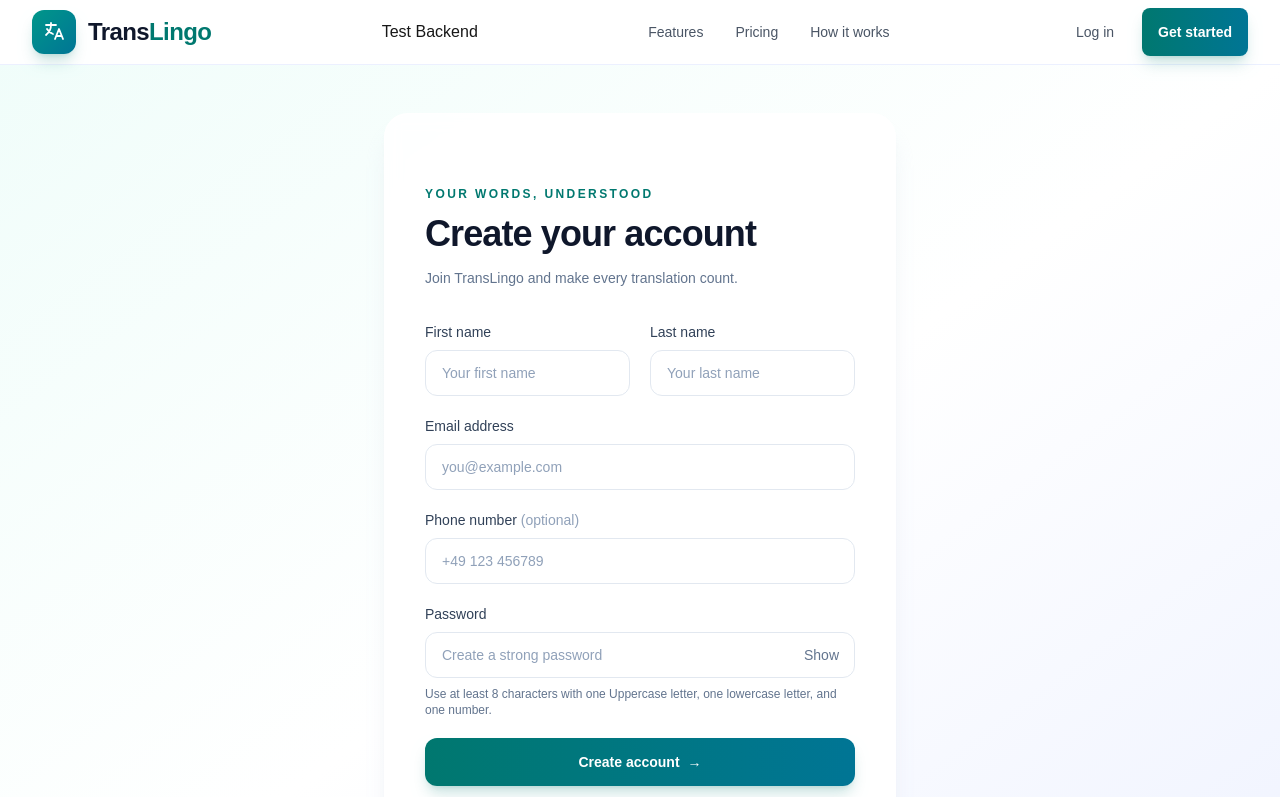
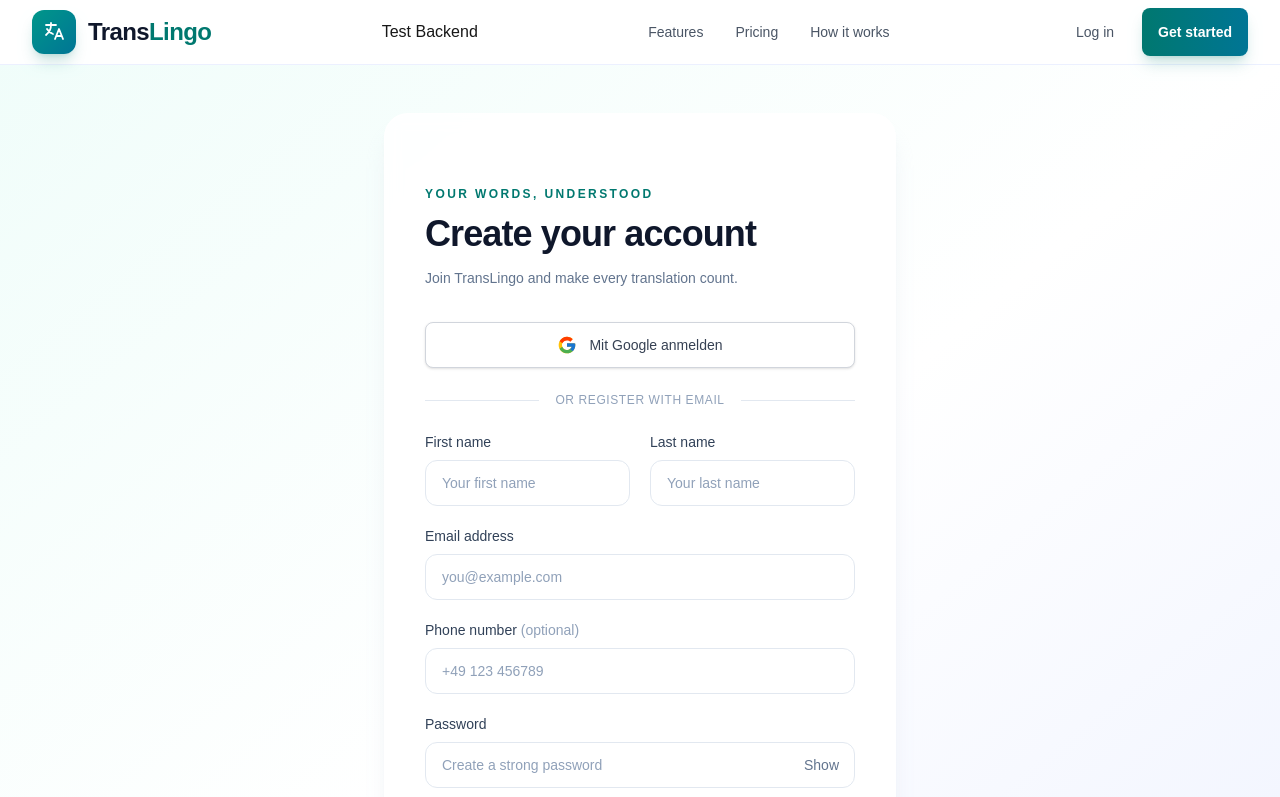
Before and after one commit to batoolfatima2135/TransLingo, a Next.js app: page /register in a window 1280 px wide. Shown: the top 797 px of the page. Built offline with nearby package versions, Linux system fonts and the light colour scheme; no server answers.

Commit message:
Added continue with google button

```diff
--- a/Components/Signup/SignupForm.tsx
+++ b/Components/Signup/SignupForm.tsx
@@ -2,7 +2,7 @@
 
 import { useState, type FormEvent, type ChangeEvent } from "react";
 import { useRouter } from "next/navigation";
-import Logo from "../logo";
+import GoogleSignInButton from "../Login/googleSignInButton";
 
 export default function SignupForm() {
   const router = useRouter();
@@ -91,7 +91,18 @@ export default function SignupForm() {
               Join TransLingo and make every translation count.
             </p>
           </div>
+          {/* Google Sign Up */}
+          <div className="mb-6">
+            <GoogleSignInButton />
 
+            <div className="my-6 flex items-center gap-4">
+              <div className="h-px flex-1 bg-slate-200" />
+              <span className="text-xs font-medium uppercase tracking-wider text-slate-400">
+                Or register with email
+              </span>
+              <div className="h-px flex-1 bg-slate-200" />
+            </div>
+          </div>
           {/* Error message */}
           {error && (
             <div
```
